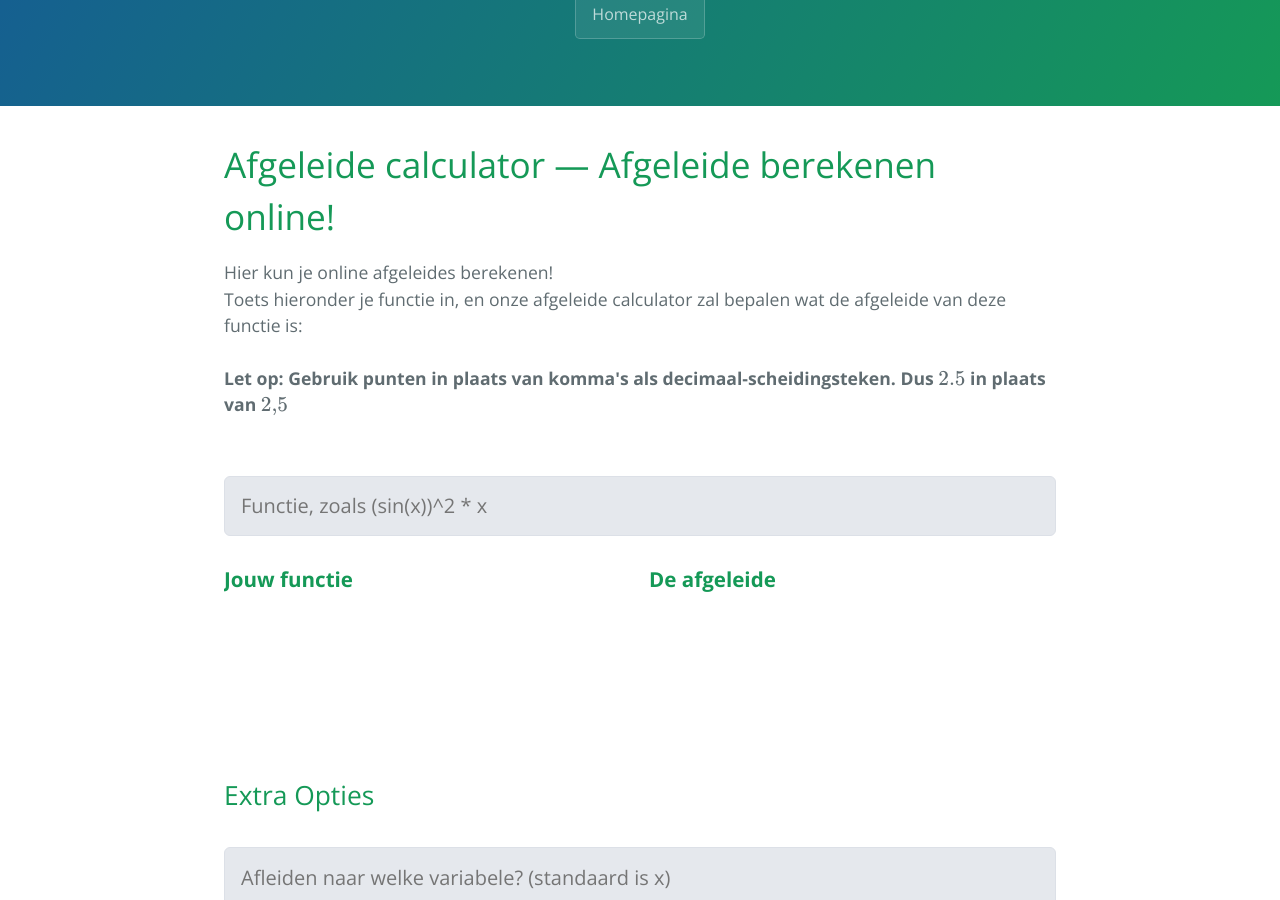
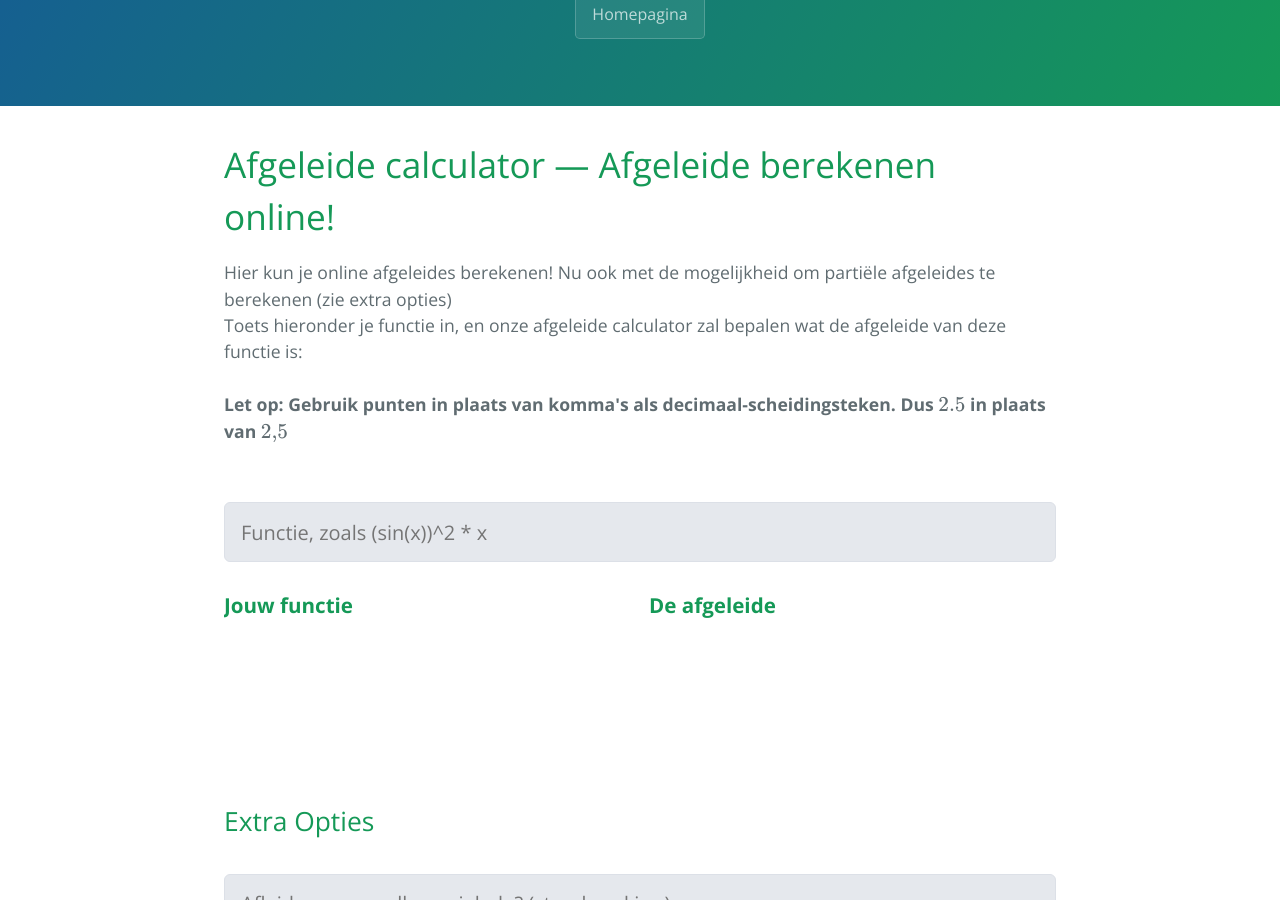
Before and after one commit to wiskundevragen/wiskundevragen.github.io, a Jekyll site: the page built from afgeleides/afgeleide-calculator.html, in a window 1280 px wide and 900 px high, scrolled down 354 px. Built offline with Jekyll 4.4.1, drawn with Linux system fonts in a browser that asks for light colours.

Commit message:
remove plotter, update afgeleide calculator

```diff
--- a/afgeleides/afgeleide-calculator.html
+++ b/afgeleides/afgeleide-calculator.html
@@ -4,8 +4,8 @@
 title: Afgeleide calculator &mdash; Afgeleide berekenen online!
 see_also: ["afg_lijst", "prim_lijst", "plotter"]
 ---
-Hier kun je online afgeleides berekenen!<br>Toets hieronder je functie in, en onze afgeleide calculator zal bepalen wat
-de afgeleide van deze functie is:
+Hier kun je online afgeleides berekenen! Nu ook met de mogelijkheid om partiële afgeleides te berekenen (zie extra opties)<br>
+Toets hieronder je functie in, en onze afgeleide calculator zal bepalen wat de afgeleide van deze functie is:
 <br>
 <br>
 <b>Let op: Gebruik punten in plaats van komma's als decimaal-scheidingsteken. Dus <mathEl data="2.5">2.5</mathEl> in
@@ -169,7 +169,7 @@
 					let derivValue = evaluate(simplifiedDeriv, afvar, ev);
 					let fnValue = evaluate(simplifiedFn, afvar, ev);
 
-					id("echteEvalRes").innerHTML = '\\(f(' + ev + ')=' + fnValue + '\\)<br>\\(f\'(' + ev + ')=' + derivValue + '\\)';
+					id("echteEvalRes").innerHTML = '\\(f(' + ev + ')=' + fnValue + '\\)<br><br>\\(f\'(' + ev + ')=' + derivValue + '\\)';
 				} else {
 					id("evaluerenRes").classList.remove("shown");
 				}
--- a/sitemap.xml
+++ b/sitemap.xml
@@ -88,7 +88,7 @@
 	</url>
 	<url>
 		<loc>https://wiskundevragen.github.io/afgeleides/afgeleide-calculator</loc>
-		<lastmod>2020-09-14T09:30:58+00:00</lastmod>
+		<lastmod>2021-01-01T09:30:58+00:00</lastmod>
 	</url>
 	<url>
 		<loc>https://wiskundevragen.github.io/binomiaal</loc>
@@ -98,8 +98,4 @@
 		<loc>https://wiskundevragen.github.io/gonio</loc>
 		<lastmod>2020-06-10T10:30:58+00:00</lastmod>
 	</url>
-	<url>
-		<loc>https://wiskundevragen.github.io/plotter</loc>
-		<lastmod>2020-04-26T09:30:58+00:00</lastmod>
-	</url>
 </urlset>
```
Also changed, not shown: plotter.html (deleted, +0 -10 lines).
